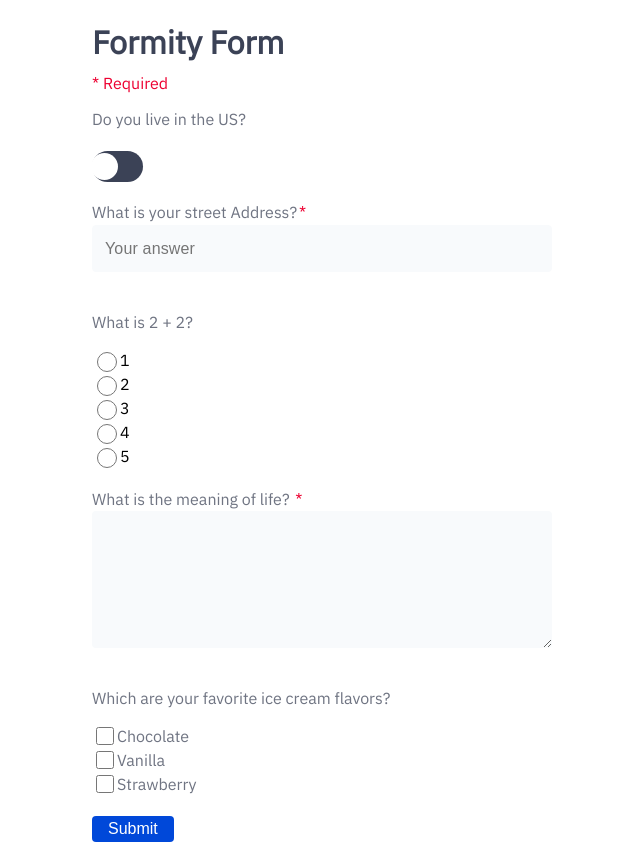
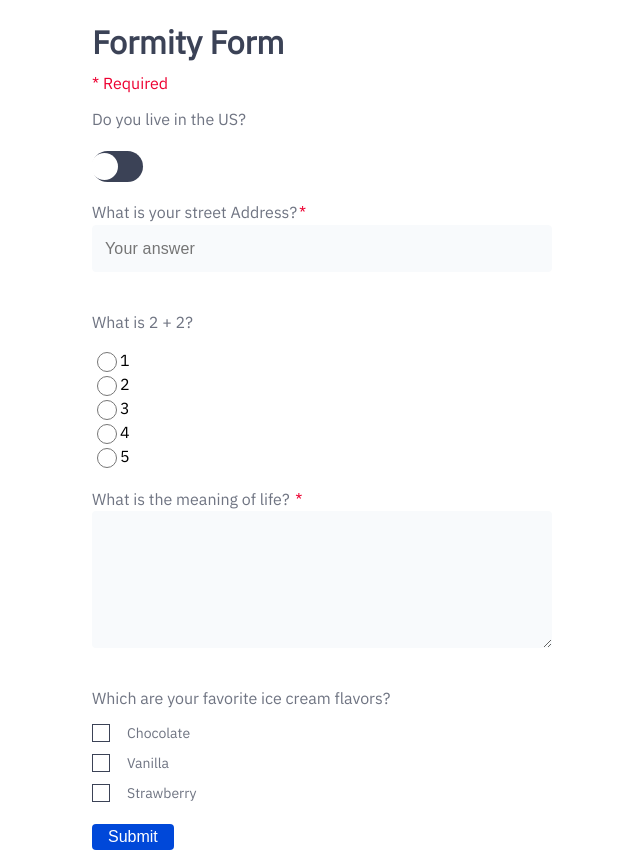
Before and after one commit to stevejd88/custom-form, a React (Create React App) app: page / in a window 1280 px wide. Shown: the whole page, without its empty margins (318-958 px from the left). Built offline with nearby package versions, Linux system fonts and the light colour scheme.

Commit message:
Add custom checkboxes

```diff
--- a/src/components/checkbox/checkbox.component.jsx
+++ b/src/components/checkbox/checkbox.component.jsx
@@ -5,6 +5,9 @@ import "./checkbox.styles.css";
 const Checkbox = ({ id, handleClick, isChecked, value, label }) => {
   return (
     <div className='check-field'>
+      <label className='check-container'>
+        {" "}
+        <span>{label}</span>
         <input
           type='checkbox'
           id={id}
@@ -12,7 +15,8 @@ const Checkbox = ({ id, handleClick, isChecked, value, label }) => {
           checked={isChecked}
           value={value}
         />{" "}
-      {label}
+        <span class='checkmark'></span>
+      </label>
       {/* <label htmlFor={name}>{label}</label> */}
     </div>
   );
--- a/src/components/checkbox/checkbox.styles.css
+++ b/src/components/checkbox/checkbox.styles.css
@@ -1,21 +1,60 @@
-.check-group {
-  margin-bottom: 20px;
+.check-container {
+  display: block;
+  position: relative;
+  padding-left: 35px;
+  margin-bottom: 12px;
+  cursor: pointer;
+  font-size: 14px;
+  -webkit-user-select: none;
+  -moz-user-select: none;
+  -ms-user-select: none;
+  user-select: none;
 }
 
-.check-field {
-  display: flex;
-  flex-direction: row;
-  align-items: center;
-  padding: 0px;
+.check-container input {
+  position: absolute;
+  opacity: 0;
+  cursor: pointer;
+  height: 0;
+  width: 0;
 }
 
-.check-field input {
+.checkmark {
+  position: absolute;
+  top: 0;
+  left: 0;
   width: 18px;
   height: 18px;
-  background-color: #fff;
+  background-color: #ffffff;
+  border: 1px solid #3b4256;
 }
 
-.check-field label {
-  font-size: 14px;
-  color: #3b4256;
+.check-container:hover input ~ .checkmark {
+  background-color: #e2e7ed;
 }
+
+.check-container input:checked ~ .checkmark {
+  background-color: #3b4256;
+}
+
+.checkmark:after {
+  content: "";
+  position: absolute;
+  display: none;
+}
+
+.check-container input:checked ~ .checkmark:after {
+  display: block;
+}
+
+.check-container .checkmark:after {
+  left: 4px;
+  top: 0px;
+  width: 5px;
+  height: 10px;
+  border: solid white;
+  border-width: 0 3px 3px 0;
+  -webkit-transform: rotate(45deg);
+  -ms-transform: rotate(45deg);
+  transform: rotate(45deg);
+}
--- a/src/components/radio/radio.styles.css
+++ b/src/components/radio/radio.styles.css
@@ -17,7 +17,7 @@
 }
 
 .radio input {
-  color: #ffffff;
+  /* color: #ffffff; */
   width: 20px;
   height: 20px;
 }
@@ -27,8 +27,8 @@
   font-size: 16px;
 }
 
-.radio-group:hover {
+.radio-input:hover {
   background-color: red;
-  /* width: 20px;
-  height: 20px; */
+  width: 20px;
+  height: 20px;
 }
```
Lines whose indentation alone changed are shown as unchanged.
